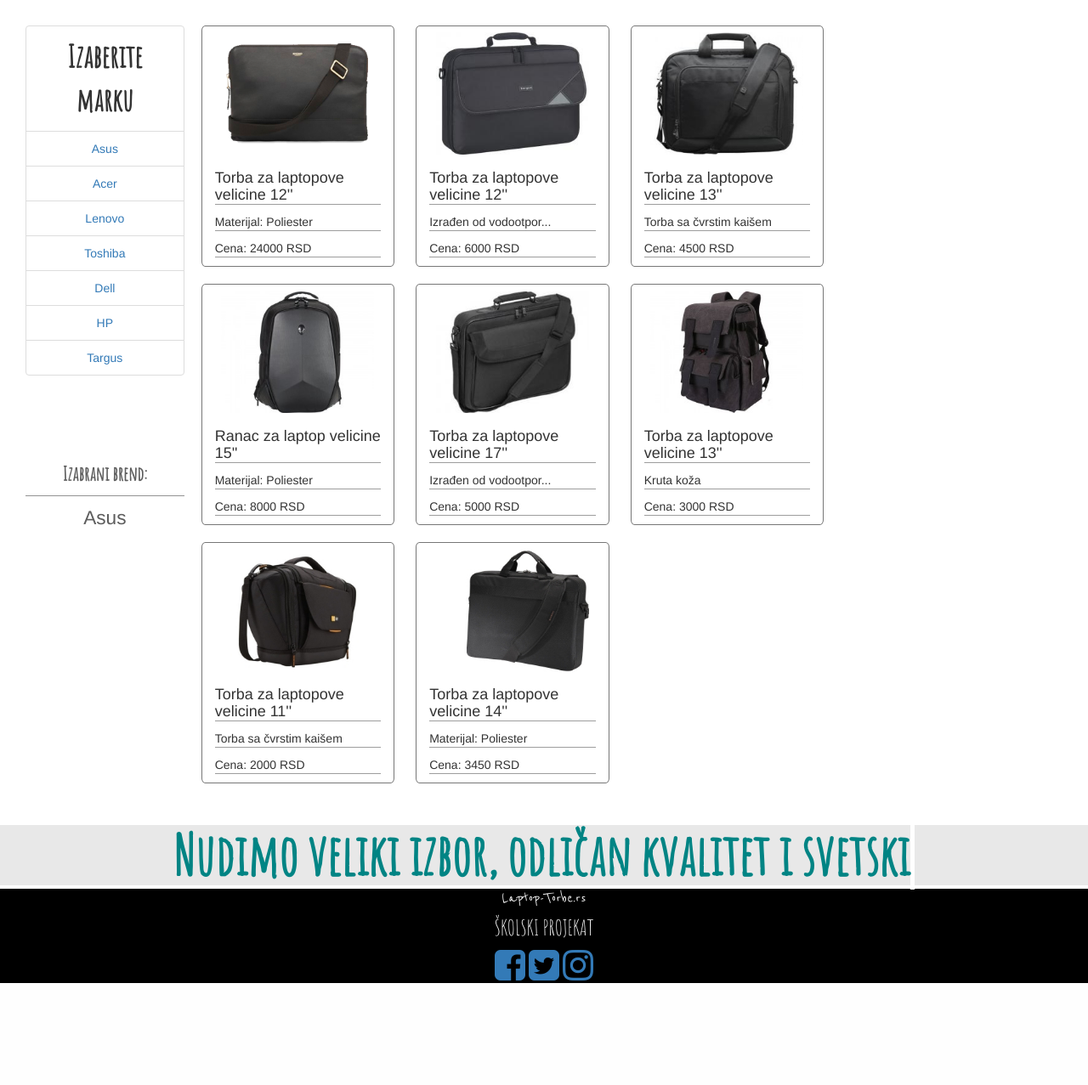
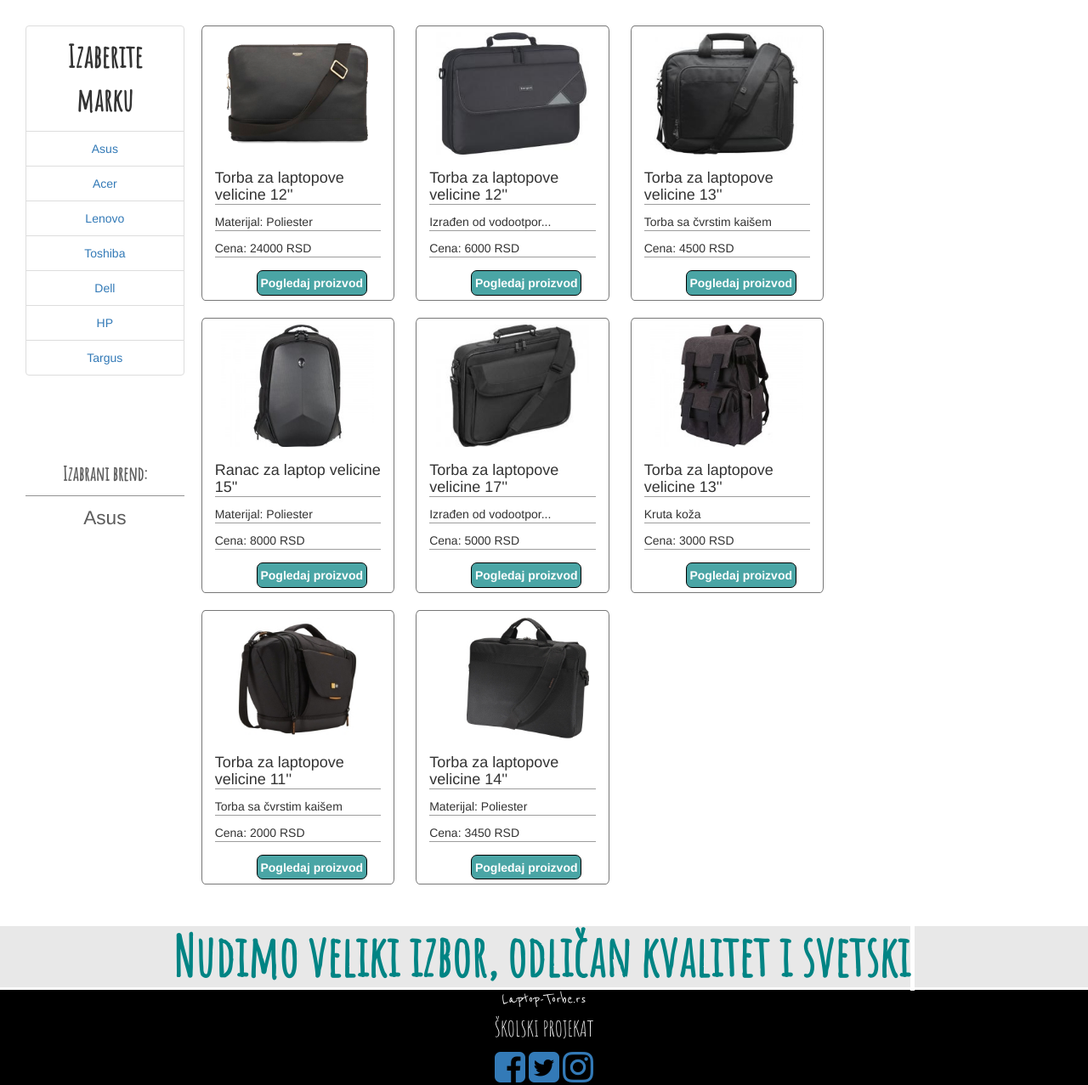
Before and after one commit to tesmanovicD/laptopTorbe, a PHP site: page /laptop-torbe.html in a window 1280 px wide. Shown: the part 58-1335 px from the top of the page at 85% size. Before the commit the page ends 1215 px from the top, so only its background shows below. Run offline with PHP 8.4, Linux system fonts and the light colour scheme; some libraries are stand-ins or nearby versions; some web fonts are replaced.

Commit message:
Product link fix

```diff
--- a/css/main.css
+++ b/css/main.css
@@ -458,3 +458,46 @@ a.navbar-brand{
 	}
 
 }
+
+.button {
+	display: inline-block;
+	border-radius: 7px;
+	background-color: rgba(0, 129, 129, 0.71);
+	border: none;
+	color: #FFFFFF;
+	text-align: center;
+	padding: 2%;
+	transition: all 0.5s;
+	cursor: pointer;
+	margin: 5px;
+	margin-left: 25%;
+	border: 1px solid black;
+	font-weight: bolder;
+
+}
+
+.button span {
+	cursor: pointer;
+	display: inline-block;
+	position: relative;
+	transition: 0.5s;
+}
+
+.button span:after {
+	content: '\00bb';
+	position: absolute;
+	opacity: 0;
+	top: 0;
+	right: -20px;
+	transition: 0.5s;
+}
+
+.button:hover span {
+	padding-right: 25px;
+	color: #ebebeb;
+}
+
+.button:hover span:after {
+	opacity: 1;
+	right: 0;
+}
--- a/database.js
+++ b/database.js
@@ -6,7 +6,7 @@ asusNiz = [
     cena: 24000,
     slika: "img/asus-torba-12inc-poliester.png",
     alt: "Asus torba 12inc od poliestera",
-    link: "http://www.google.rs"
+    link: "http://www.facebook.com"
   },
   {
     naziv: "Torba za laptopove velicine 12''",
@@ -14,7 +14,7 @@ asusNiz = [
     cena: 6000,
     slika: "img/asus-torba-12inc-vodootporna.jpg",
     alt: "Asus torba 12inc vodootporna",
-    link: "http://www.google.rs"
+    link: "http://www.youtube.rs"
   },
   {
     naziv: "Torba za laptopove velicine 13''",
--- a/js/loadBags.js
+++ b/js/loadBags.js
@@ -44,7 +44,7 @@ $(document).ready( function() {
 
   $.each(brendNiz, function (index, value) {
     if (value.opis.length > 29) value.opis = value.opis.substring(0,20)+"...";
-  let brend = "<div class='card col-md-3'><img src='"+value.slika+"' alt='Card image1' class='card-img-top'><div class='card-block'><h4 class='card-title'>"+value.naziv+"</h4><p class='card-text'>"+value.opis+"</p></div><div class='card-footer'><p class='card-text'>Cena: "+value.cena+" RSD</p></div></div>"
+      let brend = "<div class='card col-md-3'><img src='"+value.slika+"' alt='Card image1' class='card-img-top'><div class='card-block'><h4 class='card-title'>"+value.naziv+"</h4><p class='card-text'>"+value.opis+"</p></div><div class='card-footer'><p class='card-text'>Cena: "+value.cena+" RSD</p></div><a href='"+value.link+"' class='button'><span>Pogledaj proizvod</span></a></div>"
   $('.main-right').append(brend);
   });
 
```
